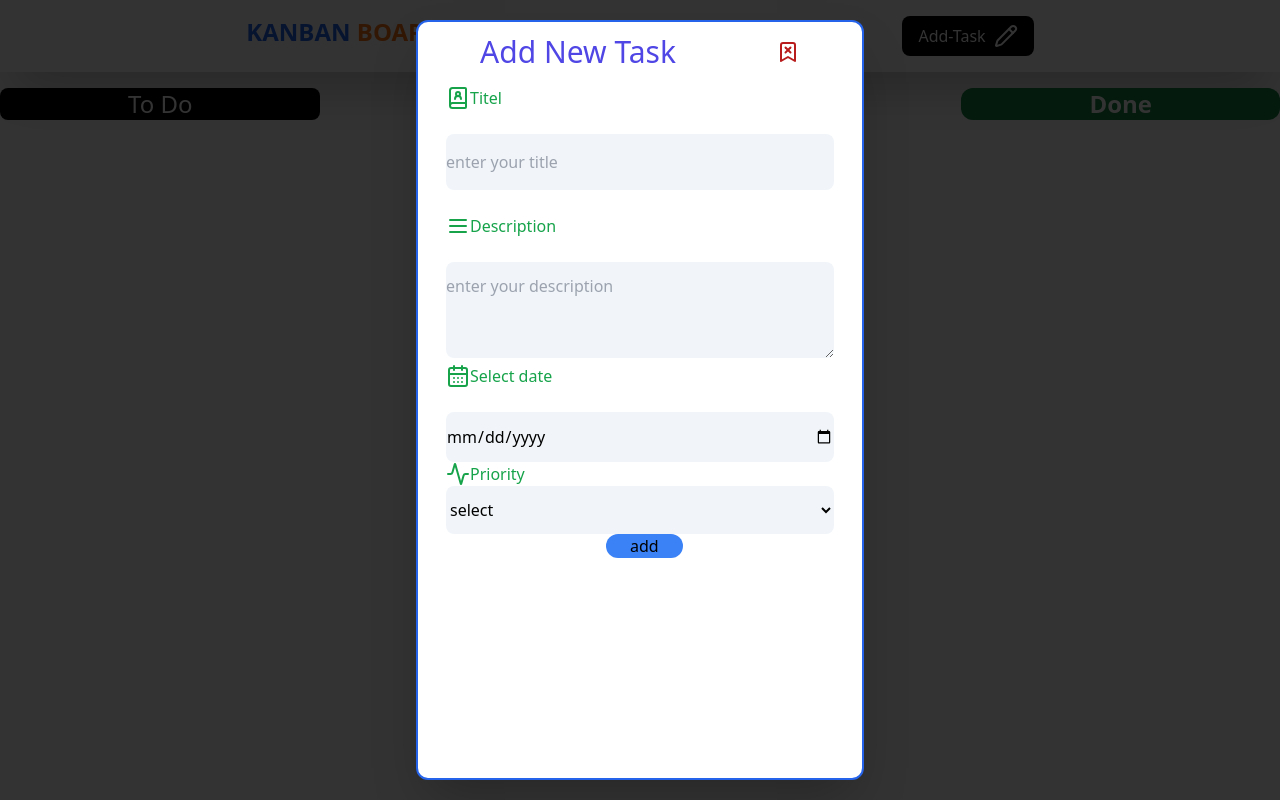
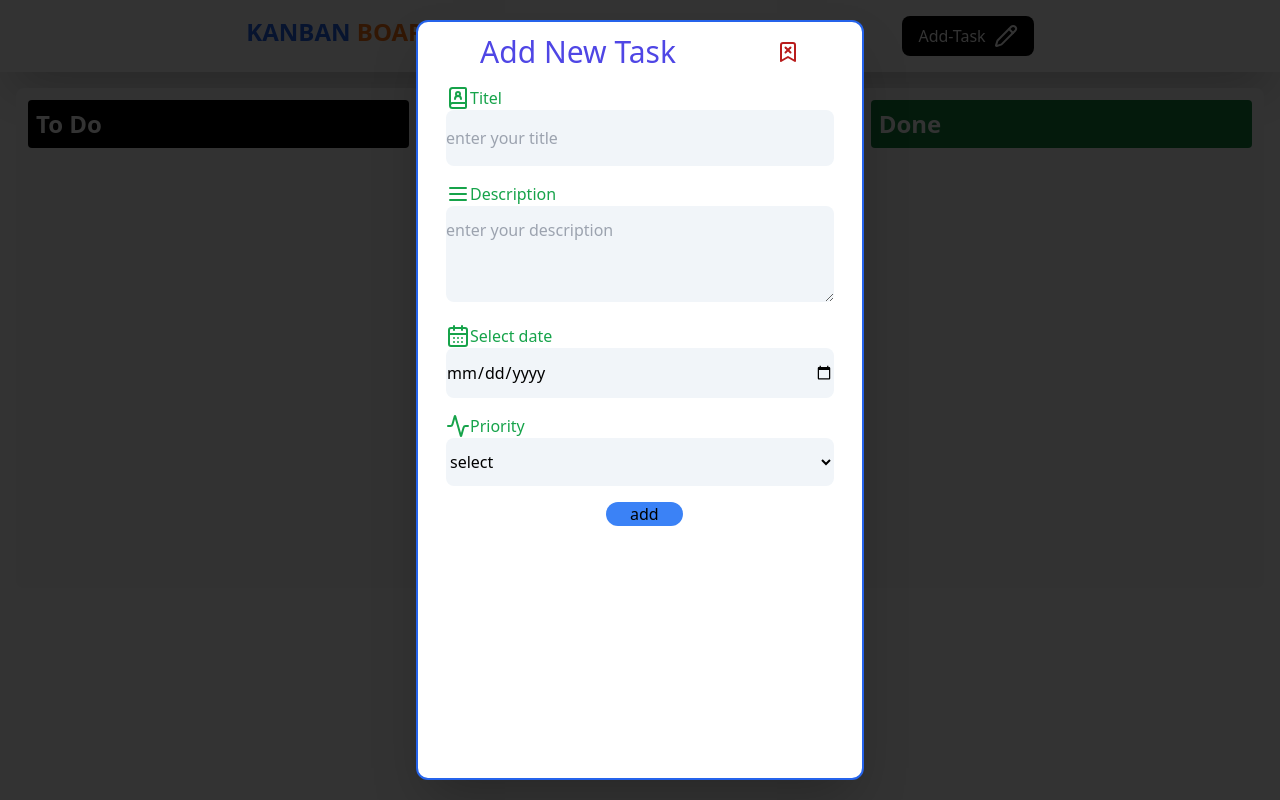
Before and after one commit to sreenivas782/Kanban_Board, a React (Vite) app in the folder project/: page / in a window 1280 px wide. Both pictures are taken after a click on the element "Add-Task". Built offline with nearby package versions, Linux system fonts and the light colour scheme.

Commit message:
all functionalities are added along with differnt screen size compactablity sm,md,lg

```diff
--- a/project/package.json
+++ b/project/package.json
@@ -4,7 +4,7 @@
   "version": "0.0.0",
   "type": "module",
   "scripts": {
-    "dev": "vite",
+    "dev": "vite --host",
     "build": "vite build",
     "lint": "eslint .",
     "preview": "vite preview"
@@ -13,6 +13,7 @@
     "@dnd-kit/core": "^6.3.1",
     "@dnd-kit/modifiers": "^9.0.0",
     "@dnd-kit/sortable": "^10.0.0",
+    "@dnd-kit/utilities": "^3.2.2",
     "lucide-react": "^0.525.0",
     "react": "^19.1.0",
     "react-dom": "^19.1.0"
--- a/project/src/App.jsx
+++ b/project/src/App.jsx
@@ -1,83 +1,123 @@
-import React, { useEffect, useState } from 'react'
-import {Pencil} from 'lucide-react';
+import React, { useEffect, useState } from 'react';
 import AddTask from './components/AddTask';
 import ToDo from './components/ToDo';
 
+import {
+  DndContext,
+  closestCenter,
+  PointerSensor,
+  useSensor,
+  useSensors,
+  useDroppable,
+} from '@dnd-kit/core';
 
+import {
+  arrayMove,
+  SortableContext,
+  verticalListSortingStrategy,
+} from '@dnd-kit/sortable';
 
 const App = () => {
+  const getInitialTasks = () => {
+    try {
+      const saved = localStorage.getItem('taskList');
+      const parsed = saved ? JSON.parse(saved) : null;
+      return {
+        todo: parsed?.todo ?? [],
+        inProgress: parsed?.inProgress ?? [],
+        done: parsed?.done ?? [],
+      };
+    } catch {
+      return { todo: [], inProgress: [], done: [] };
+    }
+  };
 
-const getInitialTasks = () => {
-  try {
-    const saved = localStorage.getItem('taskList');
-    const parsed = saved ? JSON.parse(saved) : [];
-    return Array.isArray(parsed) ? parsed : [];
-  } catch (e) {
-    console.error("Failed to parse taskList from localStorage:", e);
-    return [];
-  }
-};
+  const [taskList, setTaskList] = useState(getInitialTasks);
+  const sensors = useSensors(useSensor(PointerSensor));
 
+  useEffect(() => {
+    localStorage.setItem('taskList', JSON.stringify(taskList));
+  }, [taskList]);
 
-const [taskList, setTaskList] = useState(getInitialTasks);
+  const onDragEnd = (event) => {
+    const { active, over } = event;
+    if (!over) return;
 
+    const fromColumn = findColumnByTaskId(active.id);
+    const toColumn = over.id;
 
+    if (!fromColumn || !toColumn || fromColumn === toColumn) return;
 
+    const fromTasks = [...taskList[fromColumn]];
+    const taskIndex = fromTasks.findIndex((task) => task.id === active.id);
+    const task = fromTasks.splice(taskIndex, 1)[0];
 
-  useEffect(()=>{
+    const updatedTaskList = {
+      ...taskList,
+      [fromColumn]: fromTasks,
+      [toColumn]: [task, ...taskList[toColumn]],
+    };
 
-    localStorage.setItem("taskList", JSON.stringify(taskList))
+    setTaskList(updatedTaskList);
+  };
 
-  },[taskList])
+  const findColumnByTaskId = (taskId) => {
+    return Object.keys(taskList).find((col) =>
+      taskList[col].some((task) => task.id === taskId)
+    );
+  };
 
+  const DroppableColumn = ({ columnKey, children }) => {
+    const { setNodeRef } = useDroppable({ id: columnKey });
+
+    return (
+      <div
+        ref={setNodeRef}
+        className='lg:w-1/3 min-h-[500px] bg-gray-50 p-3 rounded-lg  '
+      >
+        <h1
+          className={`text-white lg:text-2xl font-bold lg:p-2 rounded text-center lg:flex
+            ${columnKey === 'todo' ? 'bg-black' : columnKey === 'inProgress' ? 'bg-yellow-300' : 'bg-green-700'}`}
+        >
+          {columnKey === 'todo' ? 'To Do' : columnKey === 'inProgress' ? 'In Progress' : 'Done'}
+        </h1>
+        {children}
+      </div>
+    );
+  };
 
   return (
     <div>
-
-                          {/* Nav elements div */}
-      <div className='flex justify-around bg-white shadow-2xl p-4 '>
-        <h1 className='text-2xl text-orange-500 font-semibold'> <span className='text-blue-600'>KANBAN</span> BOARD</h1>
-       <AddTask  taskList={taskList} setTaskList={setTaskList}/>
+                 {/* --------- Nav-Div--------------- */}
+      <div className='flex justify-around bg-white shadow-2xl p-4'>
+        <h1 className='text-2xl text-orange-500 font-semibold'>
+          <span className='text-blue-600'>KANBAN</span> BOARD
+        </h1>
+        <AddTask taskList={taskList} setTaskList={setTaskList} />
       </div>
 
+      <DndContext sensors={sensors} collisionDetection={closestCenter} onDragEnd={onDragEnd}>
+        <div className='flex justify-between items-start mt-4 gap-4 px-4'>
+          {['todo', 'inProgress', 'done'].map((columnKey) => (
+            <DroppableColumn columnKey={columnKey} key={columnKey}>
+              <SortableContext items={taskList[columnKey].map(t => t.id)} strategy={verticalListSortingStrategy}>
+                {taskList[columnKey].map((task, index) => (
+                  <ToDo
+                    key={task.id}
+                    task={task}
+                    index={index}
+                    columnKey={columnKey}
+                    taskList={taskList}
+                    setTaskList={setTaskList}
+                  />
+                ))}
+              </SortableContext>
+            </DroppableColumn>
+          ))}
+        </div>
+      </DndContext>
+    </div>
+  );
+};
 
-            {/* todo , in progress , done divs */}
-
-      <div  className=' flex justify-between items-start mt-4'>
-
-        <div>
-
-        <h1 className='bg-black rounded-lg  text-white  flex justify-center font-medium text-2xl px-32 h-auto'>To Do</h1>
-
-        {taskList.map((task,i)=>(
-
-          <>
-        <ToDo key={i}  task={task} index={i} taskList={taskList} setTaskList={setTaskList}/>
-
-          </>
-
-        ))
-        }
-      </div>
-
-
-      <div>
-        <h1  className='bg-yellow-300 rounded-lg text-white  flex justify-center font-bold text-2xl px-32 h-auto '>In Progress</h1>
-      </div>
-
-
-       <div>
-        <h1 className='bg-green-700 rounded-xl text-white   flex justify-center font-bold text-2xl px-32 h-auto'>Done</h1>
-      </div>
-
-      </div>
-
-
-
-
-
-    </div>
-  )
-}
-
-export default App
+export default App;
--- a/project/src/components/AddTask.jsx
+++ b/project/src/components/AddTask.jsx
@@ -1,110 +1,115 @@
-import React,{UseEffect , useState} from 'react'
-import {Pencil ,BookmarkX,BookUser,Menu ,CalendarDays,Activity} from 'lucide-react';
+import React, { useState } from 'react';
+import { Pencil, BookmarkX, BookUser, Menu, CalendarDays, Activity } from 'lucide-react';
 
-
-const AddTask = ({taskList,setTaskList}) => {
-
-    const [addModal, setAddModal]=useState(false)
-
-    const[title ,setTitle] =useState("")
-    const[description , setDescription] = useState("")
-    const[date , setDate] =useState("")
-    const[priority , setPriority] = useState("")
-
-
-
-
+const AddTask = ({ taskList, setTaskList }) => {
+  const [addModal, setAddModal] = useState(false);
+  const [title, setTitle] = useState('');
+  const [description, setDescription] = useState('');
+  const [date, setDate] = useState('');
+  const [priority, setPriority] = useState('');
 
   const addHandler = (e) => {
     e.preventDefault();
-
-     setTaskList([...taskList, {title,description,date,priority}]
-
-     );
-
-     setAddModal(false)
-     setTitle("")
-     setDescription("")
-     setDate("")
-     setPriority("")
-
-
+    const newTask = {
+      id: Date.now().toString(), // this will generate unique id
+      title,
+      description,
+      date,
+      priority,
     };
-
-console.log(taskList)
-
-
+    setTaskList({
+      ...taskList,
+      todo: [...taskList.todo, newTask],
+    });
+    setAddModal(false);
+    setTitle('');
+    setDescription('');
+    setDate('');
+    setPriority('');
+  };
 
   return (
     <div>
       <div>
-              <h1 className='bg-black text-white px-4 py-2 rounded-lg flex gap-2 relative  ' onClick={()=>setAddModal(true)}> <button>Add-Task </button><Pencil /></h1>
-
+        <h1 className="bg-black text-white px-4 py-2 rounded-lg flex gap-2 relative" onClick={() => setAddModal(true)}>
+          <button>Add-Task</button>
+          <Pencil />
+        </h1>
       </div>
 
-        {addModal ? (
-            <>
+      {addModal && (
+        <div className="absolute flex justify-center items-center overflow-x-hidden overflow-y-auto inset-0 bg-black bg-opacity-80">
 
-            <div className=' absolute flex justify-center items-center overflow-x-hidden overflow-y-auto inset-0 bg-black bg-opacity-80 '>
-                 <div className='  border-2 border-blue-600 w-[35%] h-[95%] bg-white shadow-2xl text-black rounded-xl p-3 '>
-
-
-                          {/* add new task heading */}
-                <div className='items-center justify-around flex text-red-700'>
-
-                     <h1 className=' text-3xl font-medium text-indigo-600'>Add New Task</h1>
-                     <button onClick={()=>setAddModal(false)}>   <BookmarkX /> </button>
-
+          <div className="border-2 border-blue-600 lg:w-[35%] lg:h-[95%] bg-white shadow-2xl text-black rounded-xl p-3">
+            <div className="items-center justify-around flex text-red-700">
+              <h1 className="text-3xl font-medium text-indigo-600">Add New Task</h1>
+              <button onClick={() => setAddModal(false)}>
+                <BookmarkX />
+              </button>
             </div>
 
+            <div className="p-4">
+              <form onSubmit={addHandler}>
+                <label className="flex text-green-600">
+                  <BookUser />
+                  Titel
+                </label>
+                <input
+                  type="text"
+                  placeholder="enter your title"
+                  className="bg-slate-100 w-full py-4 rounded-lg"
+                  value={title}
+                  onChange={(e) => setTitle(e.target.value)}
+                />
 
-                <div className='p-4 '>
-                    <form  onSubmit={addHandler} >
-                        <label className='flex text-green-600' > <BookUser />Titel</label> <br />
-                        <input type="text" placeholder='enter your title' className='bg-slate-100 w-full py-4 rounded-lg' value={title} onChange={(e)=>setTitle(e.target.value)} /> <br /> <br />
+                <label className="flex text-green-600 mt-4">
+                  <Menu />
+                  Description
+                </label>
+                <textarea
+                  placeholder="enter your description"
+                  rows="3"
+                  className="bg-slate-100 w-full py-3 rounded-lg"
+                  value={description}
+                  onChange={(e) => setDescription(e.target.value)}
+                />
 
+                <label className="flex text-green-600 mt-4">
+                  <CalendarDays />
+                  Select date
+                </label>
+                <input
+                  type="date"
+                  className="bg-slate-100 w-full py-3 rounded-lg"
+                  value={date}
+                  onChange={(e) => setDate(e.target.value)}
+                />
 
-                         <label className='flex text-green-600' ><Menu />Description</label> <br />
-                        <textarea type="text" placeholder='enter your description' rows='3' className='bg-slate-100 w-full py-3  rounded-lg' value={description} onChange={(e)=>setDescription(e.target.value)} />
-
-
-                        <label className='flex text-green-600' ><CalendarDays />Select date</label> <br />
-                        <input type="date" placeholder='enter your title' className='bg-slate-100 w-full py-3  rounded-lg' value={date} onChange={(e)=>setDate(e.target.value)} /><br />
-
-
-                        <label className='flex text-green-600' ><Activity />Priority</label>
-                        <select name="Priority"  placeholder='enter your title' className='bg-slate-100 w-full py-3  rounded-lg' value={priority} onChange={(e)=>setPriority(e.target.value)}>
-                             <option value=" ">select</option>
+                <label className="flex text-green-600 mt-4">
+                  <Activity />
+                  Priority
+                </label>
+                <select
+                  className="bg-slate-100 w-full py-3 rounded-lg"
+                  value={priority}
+                  onChange={(e) => setPriority(e.target.value)}
+                >
+                  <option value="">select</option>
                   <option value="Low">Low</option>
                   <option value="Medium">Medium</option>
                   <option value="High">High</option>
                 </select>
 
-                          <button type='submit' className="bg-blue-500 px-6 rounded-xl ml-40">add</button>
+                <button type="submit" className="bg-blue-500 px-6 mt-4 rounded-xl ml-40">
+                  add
+                </button>
               </form>
+            </div>
+          </div>
+        </div>
+      )}
+    </div>
+  );
+};
 
-
-
-                </div>
-
-                <div>
-
-                </div>
-
-            </div>
-
-            </div>
-
-
-            </>
-        ): null
-
-        }
-
-
-
-    </div>
-  )
-}
-
-export default AddTask
+export default AddTask;
--- a/project/src/components/EditTask.jsx
+++ b/project/src/components/EditTask.jsx
@@ -1,107 +1,125 @@
-import React,{useState ,useEffect} from 'react'
-import {Trash2,FilePenLine,CalendarFold  } from 'lucide-react';
-import {Pencil ,BookmarkX,BookUser,Menu ,CalendarDays,Activity} from 'lucide-react';
+import React, { useState, useEffect } from 'react';
+import { FilePenLine, BookmarkX, BookUser, Menu, CalendarDays, Activity } from 'lucide-react';
 
+const EditTask = ({ task, index, taskList, setTaskList, columnKey }) => {
+  const [editModal, setEditModal] = useState(false);
+  const [title, setTitle] = useState('');
+  const [description, setDescription] = useState('');
+  const [date, setDate] = useState('');
+  const [priority, setPriority] = useState('');
 
-const EditTask = ({task,index,taskList,setTaskList}) => {
+  useEffect(() => {
+    setTitle(task.title);
+    setDescription(task.description);
+    setDate(task.date);
+    setPriority(task.priority);
+  }, [task]);
 
-        const [editModal , setEditModal] =useState(false)
+  const updateHandler = (e) => {
+    e.preventDefault();
+    const updatedTask = {
+      ...task,
+      title,
+      description,
+      date,
+      priority,
+    };
 
-        const[title ,setTitle] =useState("")
-        const[description , setDescription] = useState("")
-        const[date , setDate] =useState("")
-        const[priority , setPriority] = useState("")
+    const updatedColumn = [...taskList[columnKey]];
+    updatedColumn[index] = updatedTask;
 
+    setTaskList({
+      ...taskList,
+      [columnKey]: updatedColumn,
+    });
 
-        const updateHandler =(e)=>{
-
-          e.preventDefault();
-
-           let taskIndex =taskList.indexOf(task);
-           taskList.splice(taskIndex ,1)
-
-
-           setTaskList([...taskList, {title,description,date,priority}])
-           setEditModal(false)
-           setTitle("")
-           setDescription("")
-           setDate("")
-           setPriority("")
-
-        }
-
-        useEffect(()=>{
-          setTitle(task.title);
-          setDescription(task.description)
-          setDate(task.date)
-          setPriority(task.priority)
-
-        },[task])
-
+    setEditModal(false);
+  };
 
   return (
     <div>
-         <button className='flex bg-blue-300 px-4 rounded-xl font-extralight' onClick={()=>setEditModal(true)}><FilePenLine />Edit </button>
+    <button
+  className="flex bg-blue-300 xl:px-4 sm:px-2 rounded-xl font-extralight"
+  onClick={(e) => {
+    e.stopPropagation();
+    setEditModal(true);
+  }}
+>
+  <FilePenLine />
+  Edit
+</button>
 
-        {editModal ?
-        <>
-
-            <div className=' absolute flex justify-center items-center overflow-x-hidden overflow-y-auto inset-0 bg-black bg-opacity-80 '>
-                 <div className='  border-2 border-blue-600 w-[35%] h-[95%] bg-white shadow-2xl text-black rounded-xl p-3 '>
-
-
-                          {/* add new task heading */}
-                <div className='items-center justify-around flex text-red-700'>
-
-                     <h1 className=' text-3xl font-medium text-indigo-600'>Add New Task</h1>
-                     <button onClick={()=>setEditModal(false)}>   <BookmarkX /> </button>
-
+      {editModal && (
+        <div className="absolute flex justify-center items-center overflow-x-hidden overflow-y-auto inset-0 bg-black bg-opacity-80">
+          <div className="border-2 border-blue-600 lg:w-[35%] lg:h-[95%] bg-white shadow-2xl text-black rounded-xl p-3">
+            <div className="items-center justify-around flex text-red-700">
+              <h1 className="text-3xl font-medium text-indigo-600">Edit Task</h1>
+              <button onClick={() => setEditModal(false)}>
+                <BookmarkX />
+              </button>
             </div>
 
+            <div className="p-4">
+              <form onSubmit={updateHandler}>
+                <label className="flex text-green-600">
+                  <BookUser />
+                  Titel
+                </label>
+                <input
+                  type="text"
+                  placeholder="enter your title"
+                  className="bg-slate-100 w-full py-4 rounded-lg"
+                  value={title}
+                  onChange={(e) => setTitle(e.target.value)}
+                />
 
-                <div className='p-4 '>
-                    <form  onSubmit={updateHandler} >
-                        <label className='flex text-green-600' > <BookUser />Titel</label> <br />
-                        <input type="text" placeholder='enter your title' className='bg-slate-100 w-full py-4 rounded-lg' value={title} onChange={(e)=>setTitle(e.target.value)} /> <br /> <br />
+                <label className="flex text-green-600 mt-4">
+                  <Menu />
+                  Description
+                </label>
+                <textarea
+                  rows="3"
+                  className="bg-slate-100 w-full py-3 rounded-lg"
+                  value={description}
+                  onChange={(e) => setDescription(e.target.value)}
+                />
 
+                <label className="flex text-green-600 mt-4">
+                  <CalendarDays />
+                  Select date
+                </label>
+                <input
+                  type="date"
+                  className="bg-slate-100 w-full py-3 rounded-lg"
+                  value={date}
+                  onChange={(e) => setDate(e.target.value)}
+                />
 
-                         <label className='flex text-green-600' ><Menu />Description</label> <br />
-                        <textarea type="text" placeholder='enter your description' rows='3' className='bg-slate-100 w-full py-3  rounded-lg' value={description} onChange={(e)=>setDescription(e.target.value)} />
-
-
-                        <label className='flex text-green-600' ><CalendarDays />Select date</label> <br />
-                        <input type="date" placeholder='enter your title' className='bg-slate-100 w-full py-3  rounded-lg' value={date} onChange={(e)=>setDate(e.target.value)} /><br />
-
-
-                        <label className='flex text-green-600' ><Activity />Priority</label>
-                        <select name="Priority"  placeholder='enter your title' className='bg-slate-100 w-full py-3  rounded-lg' value={priority} onChange={(e)=>setPriority(e.target.value)}>
-                             <option value=" ">select</option>
+                <label className="flex text-green-600 mt-4">
+                  <Activity />
+                  Priority
+                </label>
+                <select
+                  className="bg-slate-100 w-full py-3 rounded-lg"
+                  value={priority}
+                  onChange={(e) => setPriority(e.target.value)}
+                >
+                  <option value="">select</option>
                   <option value="Low">Low</option>
                   <option value="Medium">Medium</option>
                   <option value="High">High</option>
                 </select>
 
-                          <button type='submit' className="bg-blue-500 px-6 rounded-xl ml-40" onClick={updateHandler}>update</button>
+                <button type="submit" className="bg-blue-500 px-6 mt-4 rounded-xl ml-40">
+                  update
+                </button>
               </form>
+            </div>
+          </div>
+        </div>
+      )}
+    </div>
+  );
+};
 
-
-
-                </div>
-
-                <div>
-
-                </div>
-
-            </div>
-
-            </div>
-
-
-            </> :null
-        }
-
-    </div>
-  )
-}
-
-export default EditTask
+export default EditTask;
--- a/project/src/components/ToDo.jsx
+++ b/project/src/components/ToDo.jsx
@@ -1,31 +1,46 @@
 import React from 'react';
-import {Trash2,FilePenLine,CalendarFold  } from 'lucide-react';
+import { useDraggable } from '@dnd-kit/core';
+import { Trash2, CalendarFold, GripVertical } from 'lucide-react';
 import EditTask from './EditTask';
 
+const ToDo = ({ task, index, columnKey, taskList, setTaskList }) => {
+  const { attributes, listeners, setNodeRef, transform, transition } = useDraggable({
+    id: task.id,
+  });
 
-const ToDo = ({task,index,taskList,setTaskList}) => {
+  const style = {
+    transform: transform ? `translate(${transform.x}px, ${transform.y}px)` : undefined,
+    transition,
+  };
 
-  const deleteHandler =()=>{
+  const deleteHandler = (e) => {
+    e.stopPropagation();
+    const updated = { ...taskList };
+    updated[columnKey] = taskList[columnKey].filter((_, i) => i !== index);
+    setTaskList(updated);
+  };
 
-    const updatedTasks = taskList.filter((_, i) => i !== index);
-    setTaskList(updatedTasks);
-
-  }
+  return (
+    <div ref={setNodeRef} style={style}>
+      <div className='bg-black bg-opacity-10 shadow-xl mt-2 flex flex-col items-start justify-start my-3 py-5 ml-2 rounded-lg p-3 xl:w-auto  '>
 
 
-  return (
-    <div>
+        <div className='flex justify-between items-center w-full cursor-move' {...listeners} {...attributes}>
+          <h1 className='text-xl font-bold'>{task.title}</h1>
+          <GripVertical className='text-gray-500' />
+        </div>
 
-        <div className='bg-black bg-opacity-10 shadow-xl mt-2 flex flex-col items-start justify-start  my-3 py-5 ml-2'>
-
-        <h1 className='text-xl font-bold'>{task.title}</h1>
-        <p className="break-words whitespace-pre-wrap w-full max-h-32 overflow-y-auto">
+        <p className="break-words whitespace-pre-wrap w-full max-h-32 overflow-y-auto mt-1">
           {task.description}
         </p>
 
-        <h1 className='text-sm flex underline'><CalendarFold />{task.date}</h1>
+        <h1 className='text-sm xl:flex underline items-center mt-2'>
+          <CalendarFold className="mr-1" />
+          {task.date}
+        </h1>
+
         <h1
-  className={`text-xs font-mono text-white w-80  rounded  justify-center items-center flex
+          className={`text-xs font-mono text-white lg:w-80 rounded justify-center items-center flex mt-2
             ${task.priority === 'High' ? 'bg-red-500' :
               task.priority === 'Medium' ? 'bg-yellow-500' :
               task.priority === 'Low' ? 'bg-green-500' : 'bg-gray-300'}`}
@@ -33,23 +48,29 @@ const ToDo = ({task,index,taskList,setTaskList}) => {
           {task.priority}
         </h1>
 
-
-        <div className=' flex gap-32 mt-4'>
-
-            <EditTask task={task} index={index} taskList={taskList} setTaskList={setTaskList}/>
-
-            <button className='flex bg-red-600 px-4  rounded-xl font-extralight' onClick={deleteHandler}><Trash2 />Delete</button>
-        </div>
-
-        </div>
+        <div className='lg:flex lg:gap-36 mt-4'>
+          <EditTask
+            task={task}
+            index={index}
+            taskList={taskList}
+            setTaskList={setTaskList}
+            columnKey={columnKey}
+          />
 
 
-
-
-
-
+                         {/* -------------Delete - button ---------- */}
+          <button
+            className='flex bg-red-600 lg:px-4   rounded-xl font-extralight items-center gap-1'
+            onClick={(e) => {
+              e.stopPropagation();
+              deleteHandler(e);
+            }}
+          >
+            <Trash2  /> Delete
+          </button>
         </div>
-  )
-}
-
-export default ToDo
+      </div>
+    </div>
+  );
+};
+export default ToDo;
--- a/project/tailwind.config.js
+++ b/project/tailwind.config.js
@@ -6,6 +6,13 @@ export default {
   ],
   theme: {
     extend: {},
+
+     screens: {
+      sm: '423px',
+      md: '768px',
+      lg: '1024px',
+
+    },
   },
   plugins: [],
 }
```
Also changed, not shown: 1 other file (tests, documents, lock files or other folders). Lines whose indentation alone changed are shown as unchanged.
